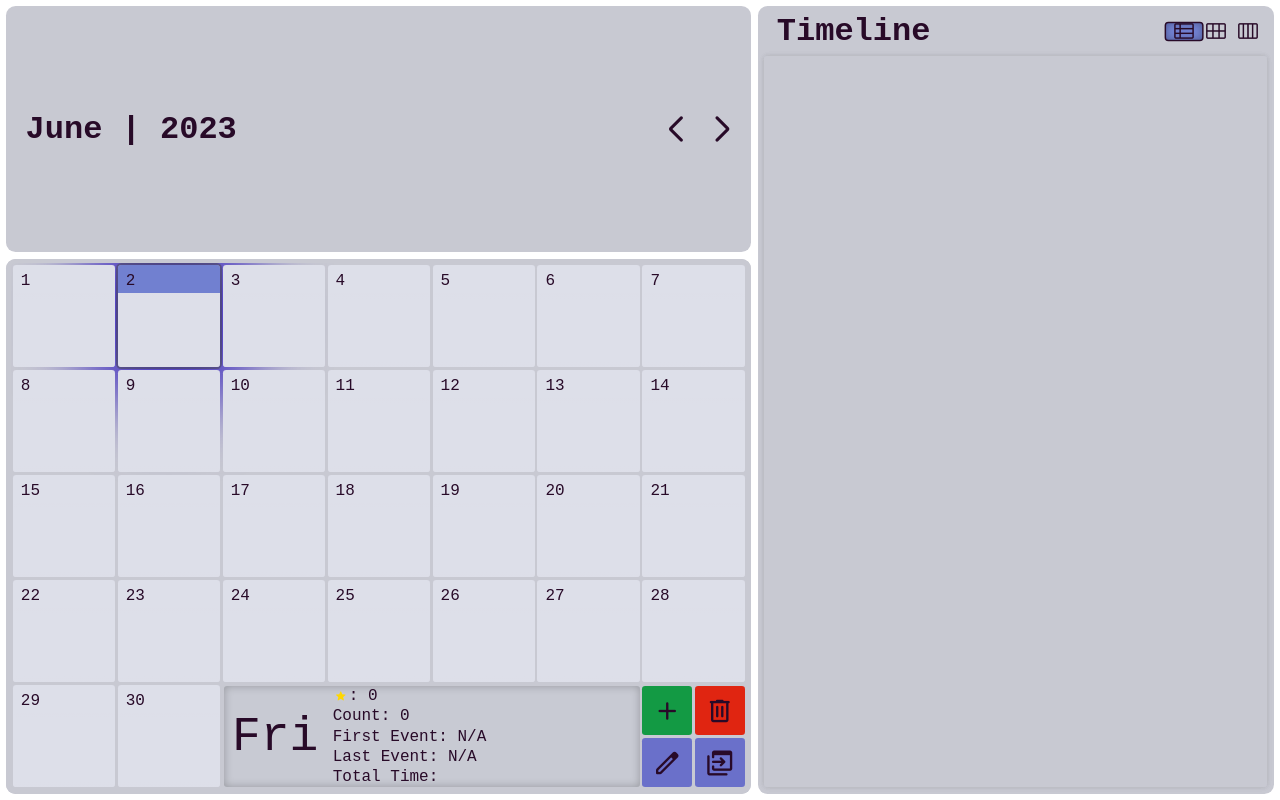
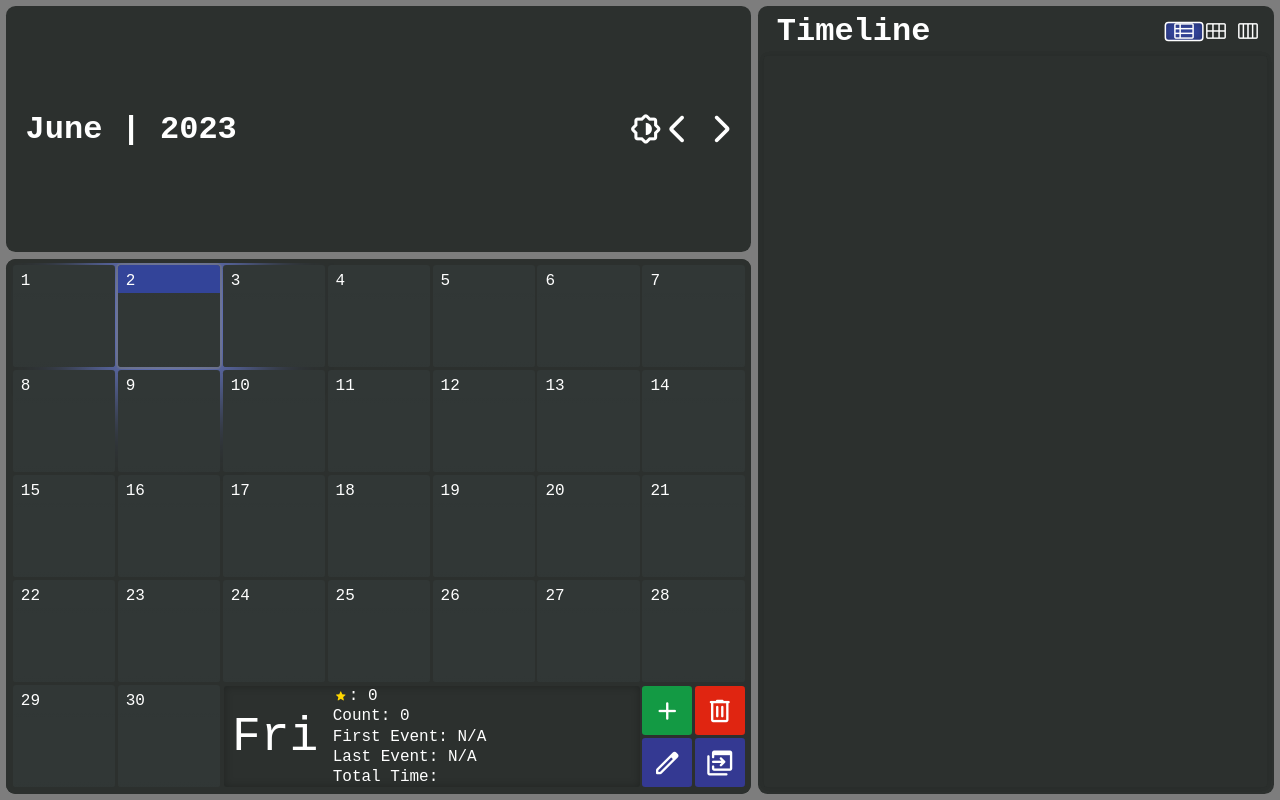
Before and after one commit to mukoroor/BsoCalendar, a website with bundled scripts: page bso.html in a window 1280 px wide. Built offline with nearby package versions, Linux system fonts and the light colour scheme; what @datastructures-js/binary-search-tree would draw is missing.

Commit message:
Added theme button for swithcing to dark or light

```diff
--- a/bso.css
+++ b/bso.css
@@ -7,25 +7,28 @@
     white-space: nowrap;
     text-overflow: ellipsis;
     color: rgb(var(--textColor));
+    /* transition: background 1s ease-in-out; */
 }
 
 
 body {
-    background-color:var(--bG);
-    overflow: hidden;
+    /* overflow: hidden; */
     --sL: 8vmax;
     --pGap: 0.5vmax;
     --a: 0;
-    /* colors */
+    background-color:var(--bG);
+}
 
-    /* dark */
+body.dark {
     --accentC: 230, 50%, 40%;
     --bG: #7d7d7d;
     --bC: 125, 125, 125;
     --primaryC: 44, 48, 46;
     --secondaryC: 53, 61, 61;
     --textColor: 255, 255, 255;
-    /* light */
+}
+
+body.light {
     --bG: #ffffff;
     --bC: 73, 73, 77;
     --accentC: 230, 50%, 62.75%;
@@ -160,7 +163,7 @@ input {
     --h: 1.75em;
     --baseColor: color-mix(in srgb, rgba(var(--secondaryC), var(--op)), rgb(var(--primaryC)));
     position: relative;
-    transition: all 0.25s;
+    transition: outline 0.25s;
     outline: 2px solid transparent;
     background-color: var(--baseColor);
 }
@@ -260,7 +263,8 @@ input {
     justify-content: center;
     align-items: center;
     /* z-index: 2; */
-    transition: all 0.25s;
+    transition-property: transform, color, background;
+    transition-duration: 0.25s;
     background: color-mix(in hsl, hsl(0, 0%, 15%) 5%, hsl(var(--background)));
 }
 
@@ -622,7 +626,7 @@ input {
     box-shadow: 0 0 0.5ex black;
     padding: 0.5ex 1ex;
     font-weight: 350;
-    transition: all 2s;
+    /* transition: all 2s; */
 }
 
 .hourCard {
@@ -668,6 +672,14 @@ input {
   'opsz' 48;
 }
 
+#month .material-symbols-rounded {
+    font-variation-settings:
+    'FILL' 0,
+    'wght' 1000,
+    'GRAD' 1000,
+    'opsz' 48;
+}
+
 #dataPanel > div:not(:first-child) {
     display: flex;
     align-items: center;
--- a/bso.html
+++ b/bso.html
@@ -10,13 +10,14 @@
     <script src="https://cdnjs.cloudflare.com/ajax/libs/gsap/3.11.5/gsap.min.js" defer></script>
     <script src="bso.js" type="module"></script>
 </head>
-<body>
+<body class="dark">
     <div class="summary">
         <div id="calendar">
             <div id="month" class="card">
                 <div class="header">
                     <span id="monthText"></span>
                     <div class="nav">
+                        <button type="button" id="theme" class="material-symbols-rounded">brightness_6</button>
                         <button type="button" id="prevMonth" class="material-symbols-rounded">arrow_back_ios</button>
                         <button type="button" id="nextMonth" class="material-symbols-rounded">arrow_forward_ios</button>
                     </div>
--- a/bso.js
+++ b/bso.js
@@ -15,6 +15,11 @@ setInterval(() => {
     body.style.setProperty("--a", `${++i % 360}deg`)
     // if ((new Date()).getDate() !== todayDate.getDate()) {
 }, 250)
+
+body.querySelector("#theme").addEventListener("click", function() {
+    if (body.classList.toggle("dark")) gsap.to(this, {rotate: "0deg"})
+    if (body.classList.toggle("light")) gsap.to(this, {rotate: "-180deg"})
+})
 
 const calendarContainer = document.getElementById("calendar") //holds all days Divs
 const monthTextContainer = document.getElementById("monthText") //holds name of current Month
```
